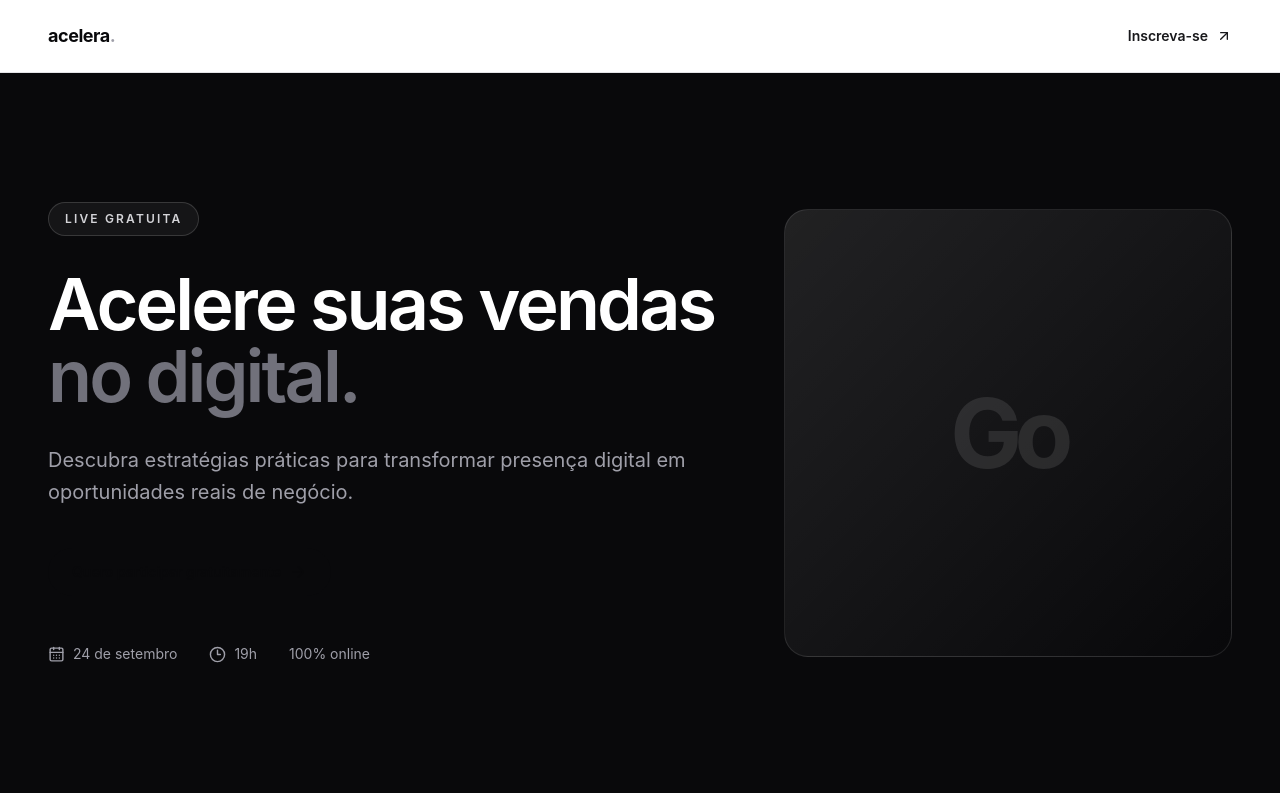
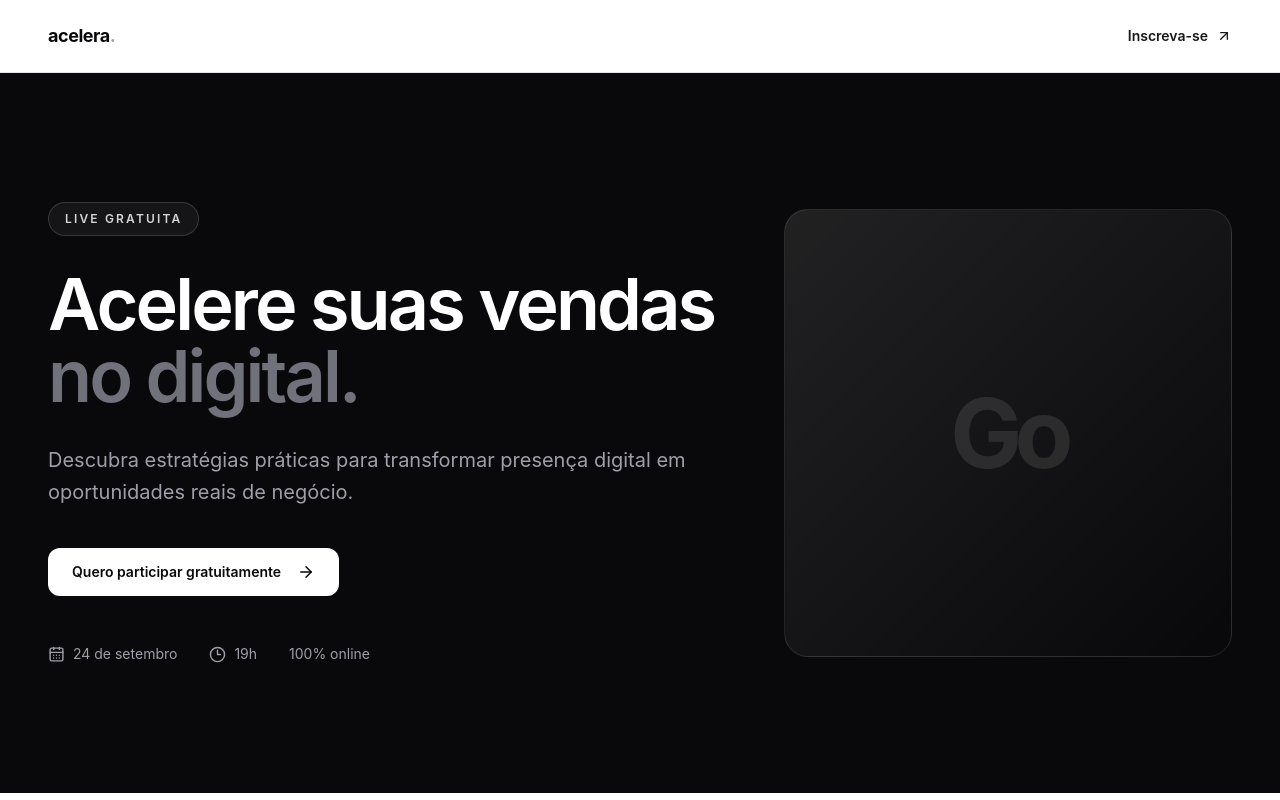
Before and after one commit to UelintonHJ/landing-page-conversao, a React (Vite) app: page / in a window 1280 px wide. Shown: the top 800 px of the page. Built offline with nearby package versions, Linux system fonts and the light colour scheme.

Commit message:
refactor: add button variants and sizes

```diff
--- a/src/components/ui/Button.tsx
+++ b/src/components/ui/Button.tsx
@@ -1,27 +1,99 @@
 import type { ButtonHTMLAttributes, ReactNode } from 'react'
+
+type ButtonVariant =
+    | 'primary'
+    | 'secondary'
+    | 'inverse'
+    | 'ghost'
+
+type ButtonSize =
+    | 'sm'
+    | 'md'
+    | 'lg'
 
 type ButtonProps = ButtonHTMLAttributes<HTMLButtonElement> & {
     children: ReactNode
+    variant?: ButtonVariant
+    size?: ButtonSize
+}
+
+const variantClasses: Record<ButtonVariant, string> = {
+    primary: [
+        'bg-action-primary',
+        'text-content-inverse',
+        'hover:bg-action-primary-hover',
+    ].join(' '),
+
+    secondary: [
+        'border',
+        'border-border-default',
+        'bg-surface',
+        'text-content-primary',
+        'hover:bg-surface-muted',
+    ].join(' '),
+
+    inverse: [
+        'bg-action-inverse',
+        'text-content-primary',
+        'hover:bg-action-inverse-hover',
+    ].join(' '),
+
+    ghost: [
+        'bg-transparent',
+        'text-content-primary',
+        'hover:bg-surface-muted',
+    ].join(' '),
+}
+
+const sizeClasses: Record<ButtonSize, string> = {
+    sm: [
+        'min-h-10',
+        'px-4',
+        'text-sm',
+    ].join(' '),
+
+    md: [
+        'min-h-12',
+        'px-6',
+        'text-sm',
+    ].join(' '),
+
+    lg: [
+        'min-h-14',
+        'px-7',
+        'text-base',
+    ].join(' '),
 }
 
 export function Button({
     children,
     className = '',
+    variant = 'primary',
+    size = 'md',
+    type = 'button',
+    disabled = false,
     ...props
 }: ButtonProps) {
     return (
         <button
             {...props}
+            type={type}
+            disabled={disabled}
             className={[
-                'inline-flex min-h-12 items-center justify-center',
-                'rounded-xl px-6 py-3',
-                'bg-zinc-950 text-sm font-semibold text-white',
-                'transition-all duration-200',
-                'hover:-translate-y-0.5 hover:bg-zinc-800',
-                'focus-visible:outline-2 focus-visible:outline-offset-4',
-                'focus-visible:outline-zinc-950',
-                'active:translate-y-0',
-                'disabled:pointer-events-none disabled:opacity-50',
+                'inline-flex items-center justify-center',
+                'gap-2',
+                'rounded-(--radius-md)',
+                'font-semibold',
+                'transition-colors',
+                'duration-(--duration-normal)',
+                'ease(--ease-standard)',
+                'focus-visible:outline-2',
+                'focus-visible:outline-offset-4',
+                'focus-visible:outline-content-primary',
+                'disabled:pointer-events-none',
+                'disabled:opacity-50',
+                sizeClasses[size],
+                variantClasses[variant],
                 className,
             ].join(' ')}
         >
```
